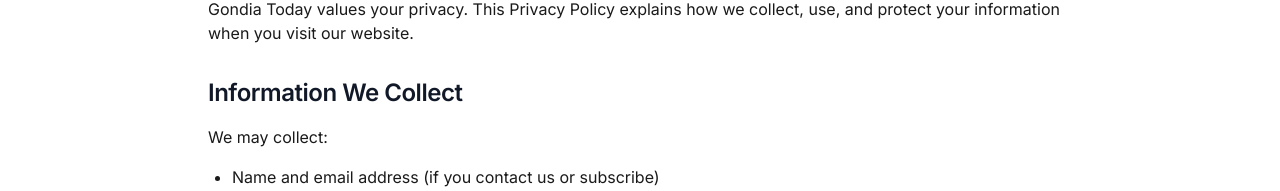
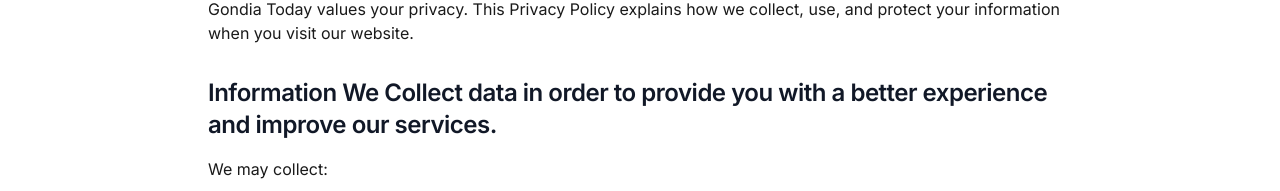
Before and after one commit to Vithalvision/Gondiatoday.com, a Next.js app: page /privacy-policy in a window 1280 px wide. Shown: the part 308-499 px from the top of the page. Built offline with nearby package versions, Linux system fonts and the light colour scheme; no server answers.

Commit message:
Update privacy policy page

```diff
--- a/app/privacy-policy/page.tsx
+++ b/app/privacy-policy/page.tsx
@@ -13,7 +13,7 @@
       </p>
 
       <h2 className="text-2xl font-semibold mt-8 mb-4">
-        Information We Collect
+        Information We Collect data in order to provide you with a better experience and improve our services.
       </h2>
 
       <p className="mb-4">We may collect:</p>
```
